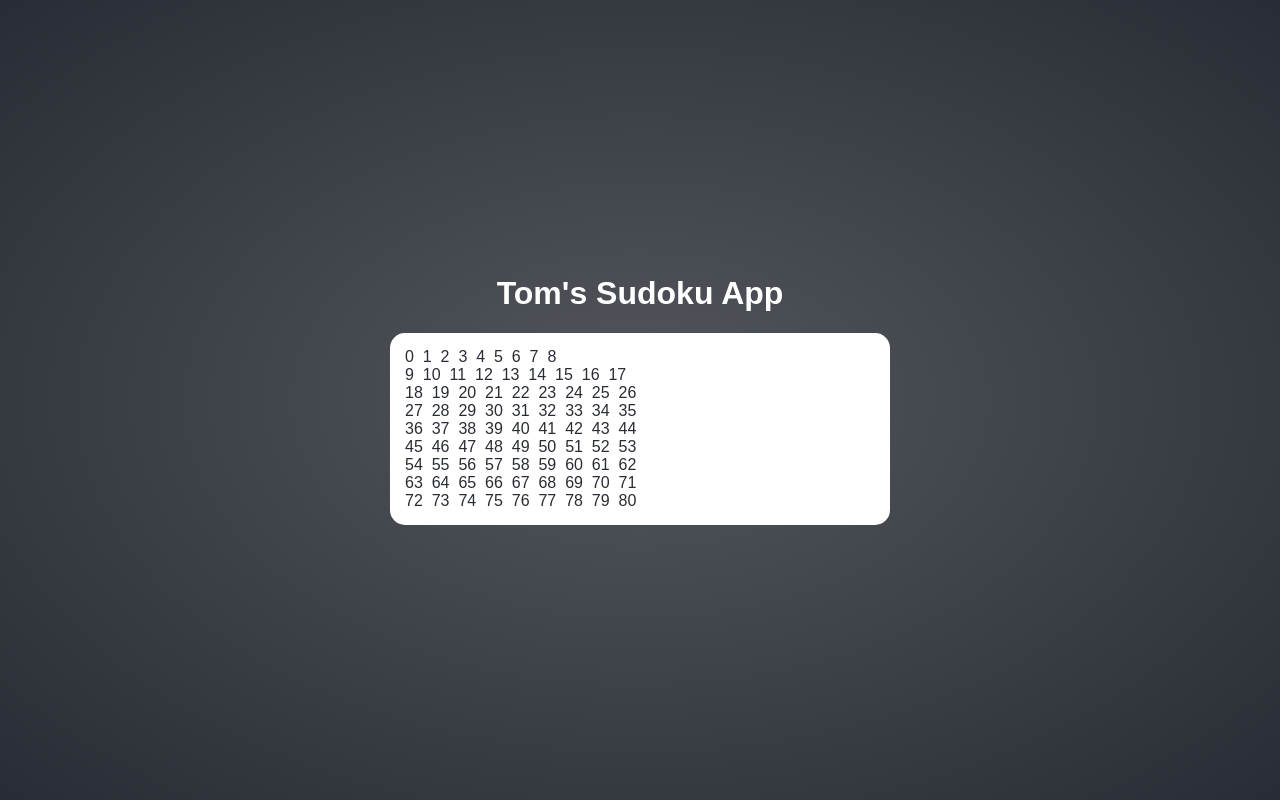
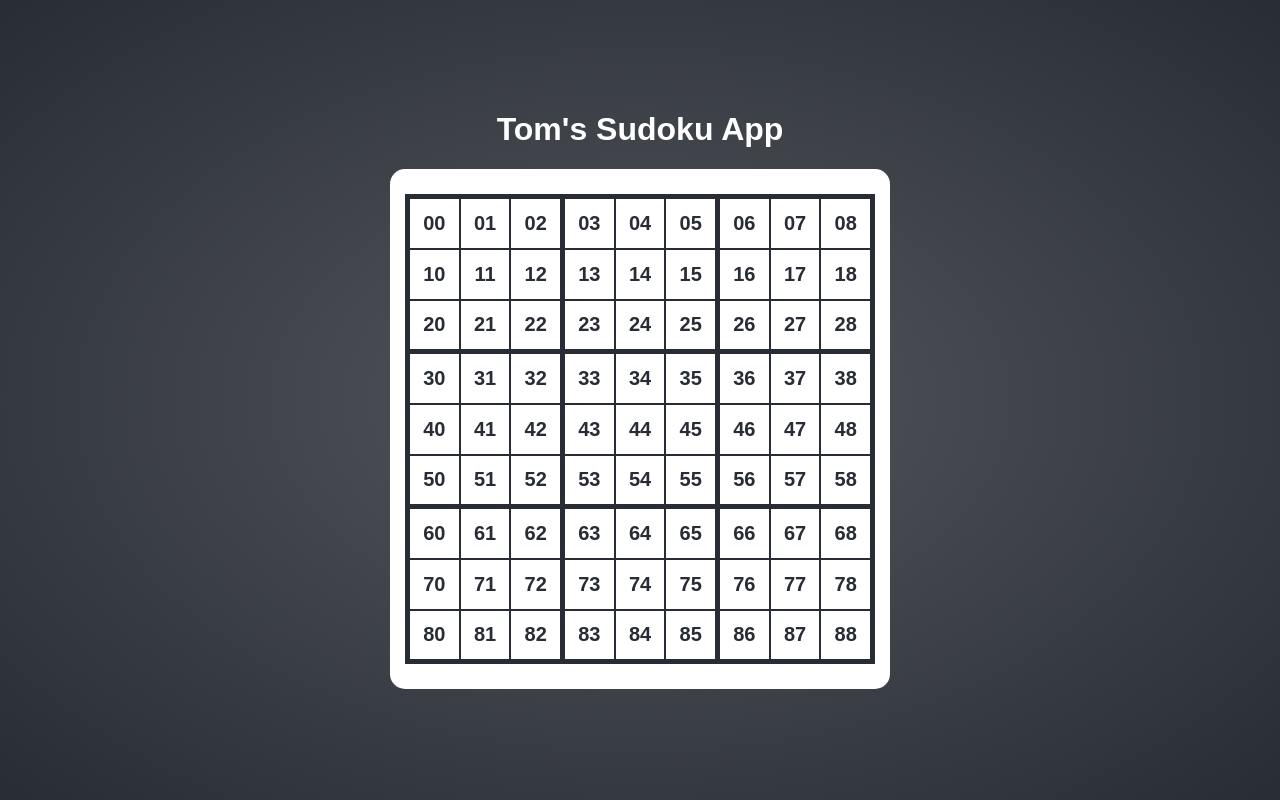
Before and after one commit to TomFrampton/Sudoku, a React (Create React App) app: page / in a window 1280 px wide. Built offline with nearby package versions, Linux system fonts and the light colour scheme.

Commit message:
Added styling to grid

```diff
--- a/src/components/block.tsx
+++ b/src/components/block.tsx
@@ -1 +1,42 @@
-export const Block = {}
+import { FC } from 'react';
+import styled, { css } from 'styled-components';
+
+interface IProps {
+    rowIndex: number;
+    colIndex: number;
+}
+
+export const Block: FC<IProps> = ({ rowIndex, colIndex }) => {
+    return (
+        <Container data-cy={`grid-block-${rowIndex}-${colIndex}`}>{rowIndex}{colIndex}</Container>
+    );
+}
+
+const Container = styled.div`
+    ${({ theme }) => css`
+        align-items: center;
+        background-color: ${theme.colours.white};
+        border: 1px solid ${theme.colours.black};
+        cursor: pointer;
+        display: flex;
+        flex-grow: 1;
+        flex-shrink: 0;
+        flex-basis: 0;
+        font-size: 20px;
+        font-weight: bold;
+        height: auto;
+        justify-content: center;
+        transition: ${theme.transition};
+        user-select: none;
+
+        &:before {
+            padding-top: 100%;
+            content: '';
+            float: left;
+        }
+
+        &:hover {
+            background-color: ${theme.colours.lightBlue};
+        }
+    `}
+`
--- a/src/components/grid.tsx
+++ b/src/components/grid.tsx
@@ -1,18 +1,70 @@
 import { FC, Children } from 'react';
 
+import styled, { css } from 'styled-components';
+
+import { Block } from './block';
 
 export const Grid: FC = () => {
     return (
-        <div data-cy="grid-container">
-            {Children.toArray([...Array(9)].map((_, rowIndex) => (
-                <div data-cy="grid-row">
-                    {Children.toArray([...Array(9)].map((_, colIndex) => (
-                        <span data-cy="grid-block">
-                            {(rowIndex * 9) + colIndex} &nbsp;
-                        </span>
-                    )))}
-                </div>
-            )))}
-        </div>
-    )
-}
+        <Container data-cy="grid-container">
+            {Children.toArray(
+                [...Array(9)].map((_, rowIndex) => (
+                    <Row data-cy="grid-row">
+                        {Children.toArray(
+                            [...Array(9)].map((_, colIndex) => (
+                                <Block rowIndex={rowIndex} colIndex={colIndex}/>
+                            ))
+                        )}
+                    </Row>
+                ))
+            )}
+        </Container>
+    );
+};
+
+const Container = styled.div`
+    display: flex;
+    flex-direction: column;
+    margin: 10px 0;
+`;
+
+const Row = styled.div`
+    ${({ theme }) => css`
+        display: flex;
+        flex-flow: row;
+
+        // Row styles
+        &:nth-child(1) {
+            div {
+                border-top-width: ${theme.dimensions.outerBorderWidth}
+            };
+        }
+
+        &:nth-child(4), &:nth-child(7) {
+            div {
+                border-top-width: ${theme.dimensions.innerBorderWidth}
+            };
+        }
+
+        &:nth-child(9) {
+            div {
+                border-bottom-width: ${theme.dimensions.outerBorderWidth}
+            };
+        }
+
+        // Column Styles
+        div {
+            &:nth-child(1) {
+                border-left: ${theme.dimensions.outerBorderWidth} solid ${theme.colours.black};
+            }
+
+            &:nth-child(4), &:nth-child(7) {
+                border-left: ${theme.dimensions.innerBorderWidth} solid ${theme.colours.black};
+            }
+
+            &:nth-child(9) {
+                border-right: ${theme.dimensions.outerBorderWidth} solid ${theme.colours.black};
+            }
+        }
+    `}
+`;
--- a/src/styles/themes/default.ts
+++ b/src/styles/themes/default.ts
@@ -2,7 +2,13 @@ export const defaultTheme = {
     colours: {
         background: 'radial-gradient(#282c34cc, #282c34)',
         black: '#282c34',
+        blue: '#a0e9fd',
+        lightBlue: '#caf3fe',
         white: 'white'
     },
-    transition: 0.3
+    dimensions: {
+        innerBorderWidth: '4px',
+        outerBorderWidth: '5px'
+    },
+    transition: '0.3s'
 }
```
